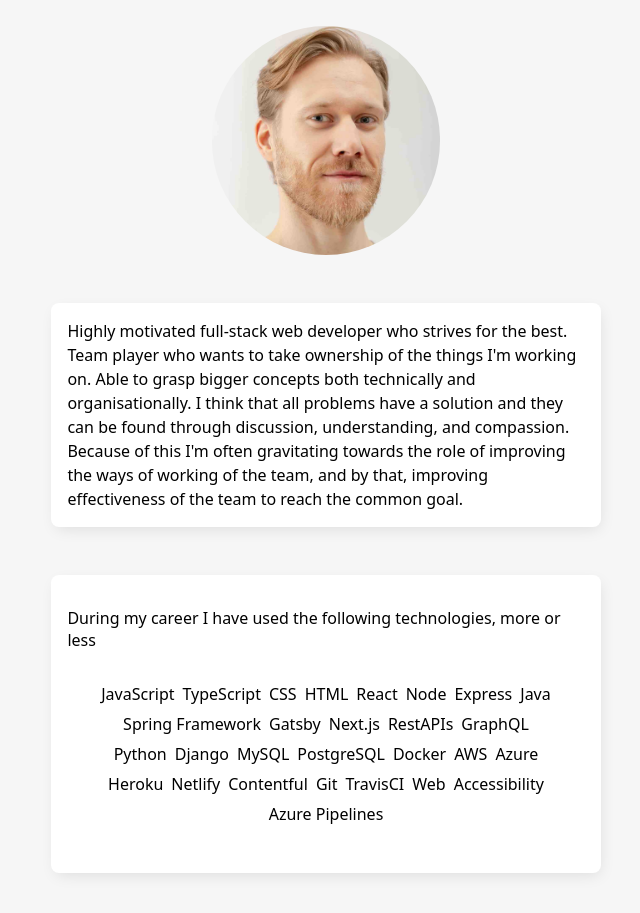
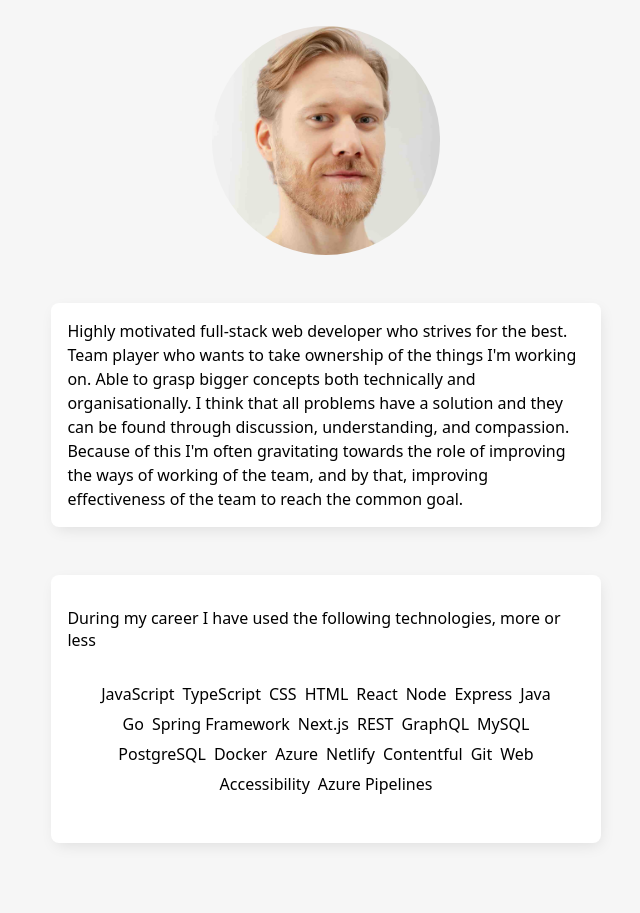
Before and after one commit to andersnylund/nylund, an Astro site: page / in a window 1280 px wide. Shown: the part 119-1032 px from the top of the page, without its empty margins (314-954 px from the left). Built offline with nearby package versions, Linux system fonts and the light colour scheme; Astro itself is replaced by a stand-in of ours.

Commit message:
Update skills

```diff
--- a/src/pages/index.astro
+++ b/src/pages/index.astro
@@ -30,23 +30,18 @@ import Layout from '../layouts/Layout.astro';
         <li>Node</li>
         <li>Express</li>
         <li>Java</li>
+        <li>Go</li>
         <li>Spring Framework</li>
-        <li>Gatsby</li>
         <li>Next.js</li>
-        <li>RestAPIs</li>
+        <li>REST</li>
         <li>GraphQL</li>
-        <li>Python</li>
-        <li>Django</li>
         <li>MySQL</li>
         <li>PostgreSQL</li>
         <li>Docker</li>
-        <li>AWS</li>
         <li>Azure</li>
-        <li>Heroku</li>
         <li>Netlify</li>
         <li>Contentful</li>
         <li>Git</li>
-        <li>TravisCI</li>
         <li>Web</li>
         <li>Accessibility</li>
         <li>Azure Pipelines</li>
```
